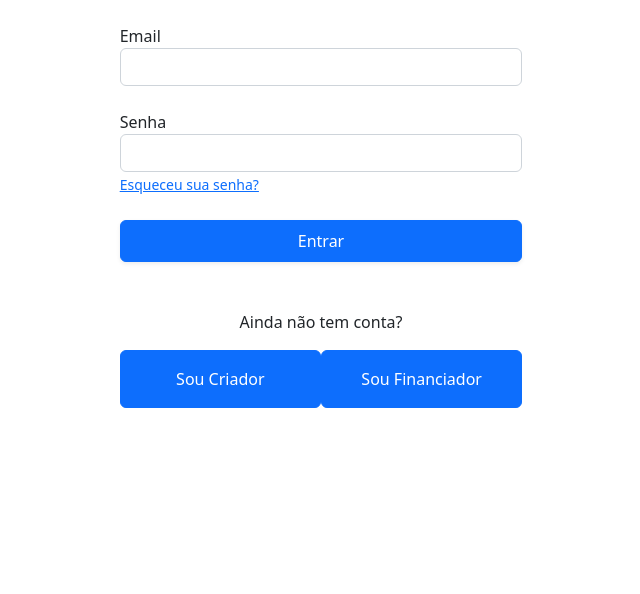
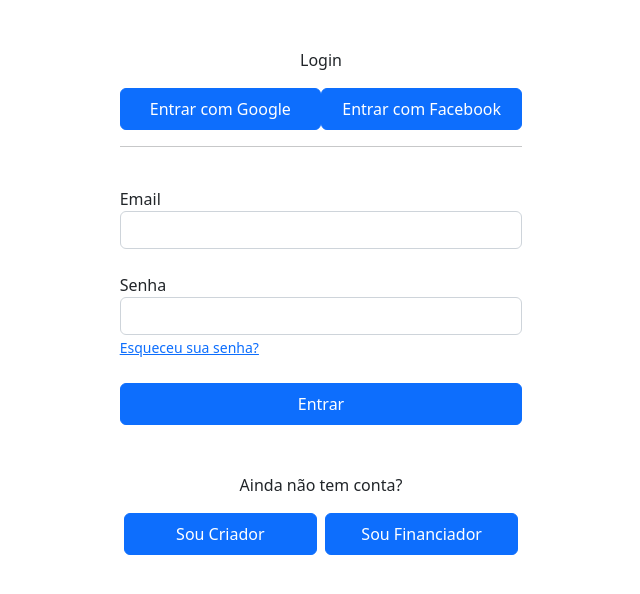
Before and after one commit to bcccoworkingufape/projeto-cultural, a React (Create React App) app in the folder client/: page /login in a window 1280 px wide. Shown: the top 594 px of the page, without its empty margins (319-959 px from the left). Built offline with nearby package versions, Linux system fonts and the light colour scheme.

Commit message:
adicionando arquivo de cores e alterando o espaçamento de botoes no login

```diff
--- a/client/src/pages/login.js
+++ b/client/src/pages/login.js
@@ -3,6 +3,18 @@
 function login() {
     return (
         <>
+         <div className='container col-4 mt-5'>
+            <p className='d-flex justify-content-center'>Login</p>
+
+            <div className='col'>
+                <button type="submit" className="btn btn-primary p-2 w-50">Entrar com Google</button>
+                <button type="submit" className="btn btn-primary p-2 w-50">Entrar com Facebook</button>
+            </div>
+
+            <hr />
+        </div>
+
+
         <div className='container col-4'>
             <form>
                 <div className='row'>
@@ -10,26 +22,26 @@
                         <label>Email</label>
                         <input type="email" className="form-control" />
                     </div>
+
                     <div className="form-group mt-4 ">
                         <label>Senha</label>
                         <input type="password" className="form-control" />
-                        <small className="form-text text-muted"><a href='?#'>Esqueceu sua senha?</a></small>
+                        <small className="form-text"><a href='?#'>Esqueceu sua senha?</a></small>
                     </div>
                 </div>
+
                 <div className='row w-100 m-0 mt-4'>
-                    <button type="submit" className="btn btn-primary shadow-sm p-2">Entrar</button>
+                    <button type="submit" className="btn btn-primary p-2">Entrar</button>
                 </div>
             </form>
         </div>
 
         <div className='container col-4 mt-5'>
-            <div className='align-items-center'>
-                <p className='d-flex justify-content-center'>Ainda não tem conta?</p>
+            <p className='d-flex justify-content-center'>Ainda não tem conta?</p>
 
-                <div className='col'>
-                    <button type="submit" className="btn btn-primary p-3 w-50">Sou Criador</button>
-                    <button type="submit" className="btn btn-primary p-3 w-50">Sou Financiador</button>
-                </div>
+            <div className='col d-flex justify-content-between'>
+                <button type="submit" className="btn btn-primary p-2 w-50 mx-1">Sou Criador</button>
+                <button type="submit" className="btn btn-primary p-2 w-50 mx-1">Sou Financiador</button>
             </div>
         </div>
         </>
```
Also changed, not shown: client/src/stylesheets/_colors.scss (added, +11 -0 lines).
